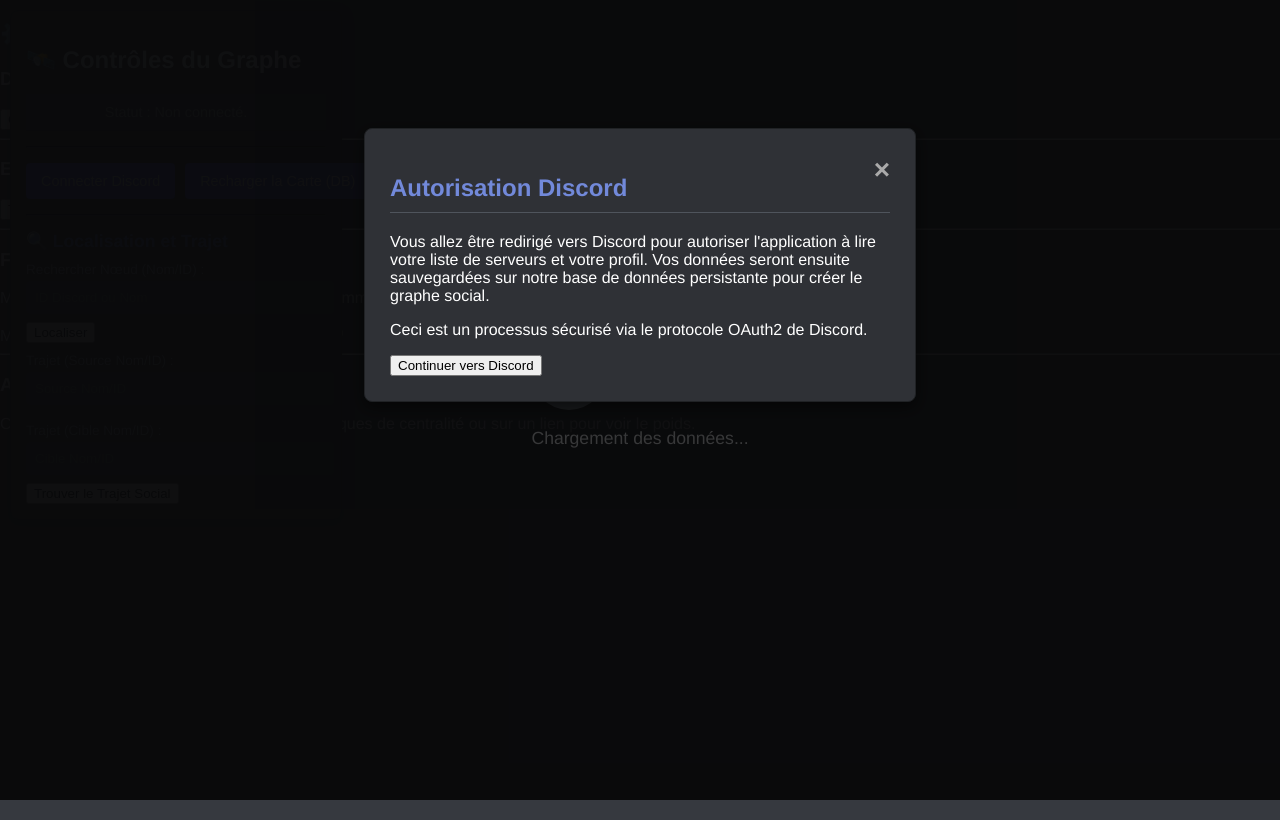
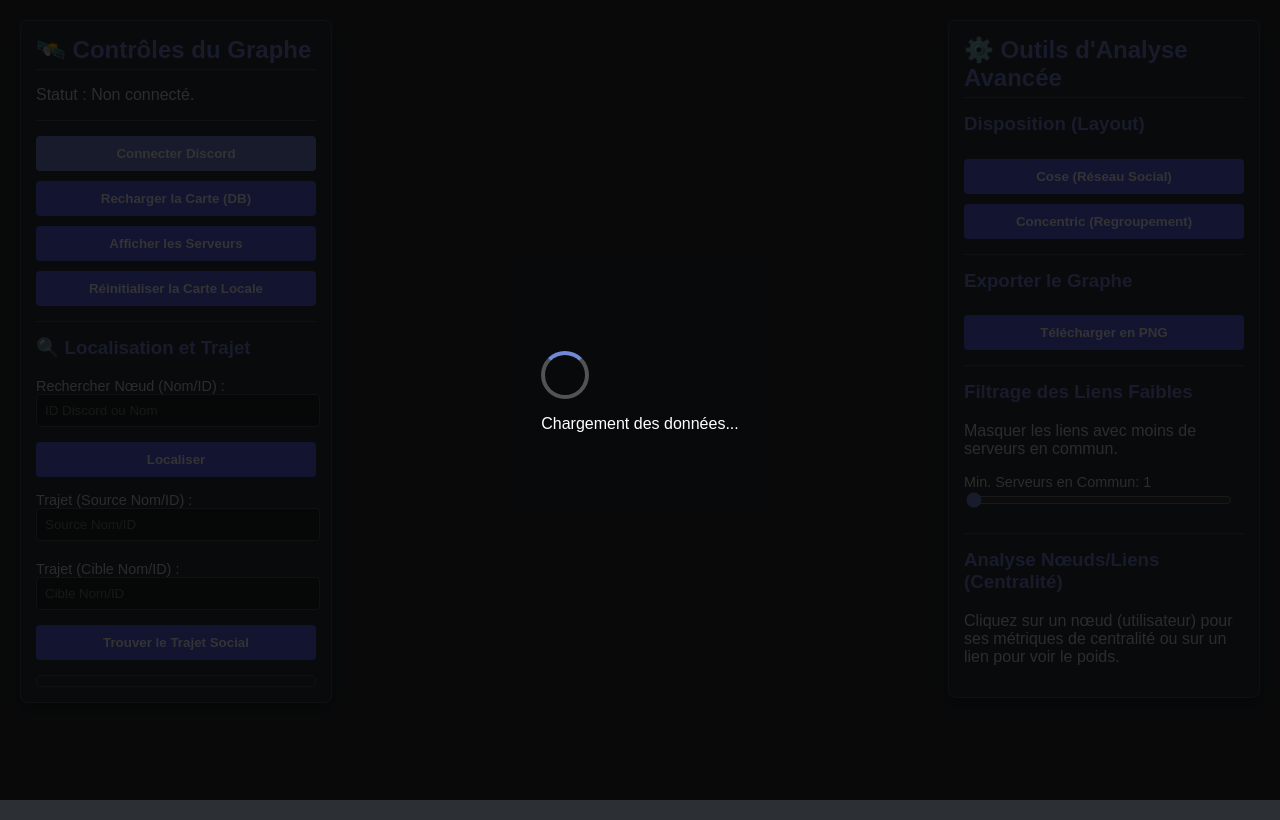
Before and after one commit to Friendtree0/Friendtree0.github.io, a plain HTML site: page index.html in a window 1280 px wide. Drawn offline with Linux system fonts and the light colour scheme; files that its build step writes are made by us from their sources.

Commit message:
Update style.css

```diff
--- a/frontend/style.css
+++ b/frontend/style.css
@@ -1,250 +1,47 @@
-/* Fichier : frontend/style.css (CODE COMPLET FINAL) */
+/* Fichier : style.css */
 
-/* --- RESET & FOND (Discord Theme) --- */
-body {
+body, html {
     margin: 0;
     padding: 0;
-    font-family: 'Whitney', 'Helvetica Neue', Helvetica, Arial, sans-serif;
-    background-color: #36393f; /* Arrière-plan sombre Discord */
-    color: #ffffff;
-    min-height: 100vh;
-}
-
-/* --- HEADER ET CONTRÔLES --- */
-header {
-    background-color: #2f3136; /* Couleur des canaux/panneaux Discord */
-    padding: 15px 20px;
-    border-bottom: 1px solid #202225;
-    display: flex;
-    justify-content: space-between;
-    align-items: center;
-    flex-wrap: wrap;
-}
-
-header h1 {
-    font-size: 1.8em;
-    color: #ffffff;
-    margin: 0;
-}
-
-#controls {
-    display: flex;
-    gap: 10px;
-    margin-top: 5px;
-}
-
-#controls button {
-    background-color: #5865f2; /* Bleu Discord */
-    color: white;
-    border: none;
-    padding: 10px 15px;
-    border-radius: 4px;
-    cursor: pointer;
-    font-size: 0.9em;
-    transition: background-color 0.2s;
-    white-space: nowrap;
-}
-
-#controls button:hover {
-    background-color: #4752c4;
-}
-
-/* --- STATUT DE CONNEXION --- */
-#connexion-status {
-    background-color: #40444b;
-    color: #b9bbbe;
-    padding: 10px 20px;
-    font-size: 0.9em;
-    text-align: center;
-    border-bottom: 1px solid #202225;
-}
-
-/* --- CONTENEUR PRINCIPAL ET GRAPHE --- */
-#main-container {
-    display: flex;
-    position: relative;
-    height: calc(100vh - 145px);
-    min-height: 500px;
+    height: 100%;
+    font-family: Arial, sans-serif;
+    background-color: #2c2f33; /* Couleur de fond Discord */
+    color: #dcddde;
 }
 
 #cy {
-    flex-grow: 1;
-    background-color: #36393f;
-    min-width: 50%;
+    width: 100%;
     height: 100%;
-    transition: opacity 0.3s; /* Pour l'effet de flou lors du chargement */
+    position: absolute;
+    top: 0;
+    left: 0;
+    z-index: 1; /* Le graphe est en arrière-plan */
 }
 
-/* --- PANNEAU DE CONTRÔLE FLOTTANT (DRAGGABLE) --- */
-#control-panel {
-    position: absolute;
-    top: 10px;
-    left: 10px;
-    width: 300px;
-    background-color: #2f3136;
-    border: 1px solid #202225;
-    border-radius: 8px;
-    box-shadow: 0 4px 12px rgba(0, 0, 0, 0.4);
-    cursor: move; /* Rendu draggable */
-    z-index: 10;
-    padding: 15px;
-}
-
-#control-panel h3 {
-    color: #7289da;
-    font-size: 1.1em;
-    margin-top: 15px;
-    margin-bottom: 5px;
-}
-
-#control-panel label {
-    display: block;
-    color: #b9bbbe;
-    font-size: 0.85em;
-    margin-top: 10px;
-}
-
-#control-panel input[type="text"] {
-    width: calc(100% - 10px);
-    padding: 8px;
-    margin-top: 4px;
-    margin-bottom: 8px;
-    border: 1px solid #40444b;
-    border-radius: 4px;
-    background-color: #40444b;
-    color: white;
-}
-
-#control-panel hr {
-    border-color: #40444b;
-    margin: 15px 0;
-}
-
-#control-panel .control-button {
-    width: 100%;
-    background-color: #5865f2;
-    color: white;
-    border: none;
-    padding: 8px;
-    border-radius: 4px;
-    cursor: pointer;
-    margin-top: 5px;
-    transition: background-color 0.2s;
-}
-
-#control-panel .control-button:hover {
-    background-color: #4752c4;
-}
-
-
-/* --- PANNEAU DE DÉTAILS (NON-DRAGGABLE) --- */
-#details-panel {
-    position: absolute;
-    top: 10px;
-    right: 10px;
-    width: 300px;
-    background-color: #2f3136;
-    border: 1px solid #202225;
-    border-radius: 8px;
-    box-shadow: 0 4px 12px rgba(0, 0, 0, 0.4);
-    cursor: default; /* Non-draggable */
-    z-index: 10;
-    padding: 15px;
-}
-
-#details-panel h2 {
-    color: #7289da;
-    font-size: 1.2em;
-    margin-top: 0;
-    padding-bottom: 5px;
-    border-bottom: 1px solid #4f545c;
-}
-
-#details-content p {
-    margin: 5px 0;
-    font-size: 0.9em;
-}
-
-#details-content strong {
-    color: #ffffff;
-}
-
-#details-content code {
-    background-color: #40444b;
-    padding: 2px 4px;
-    border-radius: 3px;
-    font-family: 'Consolas', monospace;
-    font-size: 0.85em;
-    color: #d1d2d3;
-    user-select: all;
-    cursor: text;
-}
-
-
-/* --- NAVIGATION ET PAGES D'INFORMATION --- */
-
-.main-nav {
-    text-align: center;
-    padding: 10px 0;
-    margin-bottom: 20px;
-    border-bottom: 1px solid #4f545c;
-    background-color: #2c2f33;
-}
-
-.main-nav a {
-    color: #99aab5;
-    text-decoration: none;
-    padding: 0 15px;
-    font-weight: bold;
-    transition: color 0.2s;
-}
-
-.main-nav a:hover {
-    color: #ffffff;
-}
-
-/* --- CYTOSCAPE STYLES (Focus et Trajet) --- */
-
-/* Style pour mettre en évidence un nœud (Localiser et Trajet) */
-#cy .highlighted {
-    border-width: 5px !important;
-    border-color: #ffcc00 !important; /* Jaune vif pour le focus */
-    z-index: 100;
-}
-
-/* Style pour mettre en évidence les arêtes (Trajet) */
-#cy .path {
-    line-color: #ffcc00 !important; /* Jaune vif pour le chemin */
-    width: 5 !important;
-    z-index: 90;
-}
-
-/* --- STYLE VISUEL (LOADER) --- */
+/* --- Loader Overlay --- */
 #loader-overlay {
-    position: absolute;
+    position: fixed;
     top: 0;
     left: 0;
     width: 100%;
     height: 100%;
-    background-color: rgba(30, 32, 36, 0.9); /* Fond légèrement transparent */
+    background-color: rgba(0, 0, 0, 0.8);
     display: flex;
-    flex-direction: column;
     justify-content: center;
     align-items: center;
-    z-index: 1000; /* Assurez-vous qu'il est au-dessus du graphe */
-    color: #b9bbbe;
-    font-size: 1.1em;
+    z-index: 9999;
+    color: white;
+    text-align: center;
 }
 
-/* Spinner CSS (animation simple) */
 .spinner {
-    border: 8px solid #4f545c;
-    border-top: 8px solid #7289da; /* Bleu Discord */
+    border: 4px solid rgba(255, 255, 255, 0.3);
+    border-top: 4px solid #7289da; /* Bleu Discord */
     border-radius: 50%;
-    width: 60px;
-    height: 60px;
+    width: 40px;
+    height: 40px;
     animation: spin 1s linear infinite;
-    margin-bottom: 15px;
+    margin-bottom: 10px;
 }
 
 @keyframes spin {
@@ -252,46 +49,136 @@
     100% { transform: rotate(360deg); }
 }
 
-/* --- STYLE MODAL (POPUP) --- */
+/* --- Styles des Panneaux Flottants (Déplaçables) --- */
+
+.draggable-panel {
+    position: absolute;
+    padding: 15px;
+    background-color: rgba(47, 49, 54, 0.95); /* Couleur foncée de Discord */
+    border: 1px solid #4f545c;
+    border-radius: 8px;
+    box-shadow: 0 8px 16px rgba(0, 0, 0, 0.3);
+    z-index: 10;
+    color: #dcddde;
+    user-select: none; /* Empêche la sélection de texte lors du glisser-déposer */
+    max-width: 300px;
+}
+
+/* Positionnement initial des panneaux */
+#control-panel {
+    top: 20px;
+    left: 20px;
+    width: 280px;
+}
+
+#details-panel {
+    top: 400px;
+    left: 20px;
+    width: 280px;
+}
+
+#controls-panel {
+    top: 20px;
+    right: 20px;
+    width: 280px;
+}
+
+.panel-header {
+    cursor: move; /* Indique que le panneau peut être déplacé */
+    margin-top: 0;
+    margin-bottom: 10px;
+    padding-bottom: 5px;
+    border-bottom: 1px solid #4f545c;
+}
+
+/* --- Éléments de Formulaire et Boutons --- */
+
+h2, h3 {
+    color: #7289da; /* Bleu Discord */
+    margin-top: 15px;
+}
+
+hr {
+    border: none;
+    border-top: 1px solid #4f545c;
+    margin: 10px 0;
+}
+
+label {
+    display: block;
+    margin-top: 10px;
+    font-size: 0.9em;
+}
+
+input[type="text"] {
+    width: 95%;
+    padding: 8px;
+    margin-bottom: 10px;
+    border: 1px solid #4f545c;
+    background-color: #202225;
+    color: #dcddde;
+    border-radius: 4px;
+}
+
+button {
+    width: 100%;
+    padding: 10px;
+    margin-top: 5px;
+    margin-bottom: 5px;
+    border: none;
+    border-radius: 4px;
+    font-weight: bold;
+    cursor: pointer;
+    transition: background-color 0.2s;
+    color: white;
+    background-color: #5865f2; /* Couleur principale */
+}
+
+button:hover {
+    background-color: #4752c4;
+}
+
+#btn-discord-connect {
+    background-color: #7289da;
+}
+
+#btn-discord-connect:hover {
+    background-color: #677bc4;
+}
+
+/* --- Styles spécifiques au Cytoscape --- */
+
+/* Classes de Mise en Évidence (ajoutées par JS) */
+.highlighted {
+    /* Style défini dans app.js pour le border color */
+}
+
+.path {
+    /* Style défini dans app.js pour le line-color */
+}
+
+/* --- Modale --- */
 .modal {
+    display: none;
     position: fixed;
-    z-index: 2000; /* Au-dessus de tout */
+    z-index: 1000;
     left: 0;
     top: 0;
     width: 100%;
     height: 100%;
     overflow: auto;
-    background-color: rgba(0, 0, 0, 0.7);
-    /* display: none; est géré par JS et par le style inline dans le HTML */
+    background-color: rgba(0,0,0,0.7);
 }
 
 .modal-content {
-    background-color: #2f3136;
-    margin: 10% auto; /* Centrage vertical et horizontal */
-    padding: 25px;
-    border: 1px solid #202225;
+    background-color: #36393f;
+    margin: 15% auto;
+    padding: 20px;
+    border: 1px solid #888;
     width: 80%;
-    max-width: 500px;
+    max-width: 400px;
     border-radius: 8px;
-    box-shadow: 0 5px 15px rgba(0, 0, 0, 0.5);
-    animation: modalopen 0.4s;
-}
-
-@keyframes modalopen {
-    from {opacity: 0; transform: translateY(-50px);}
-    to {opacity: 1; transform: translateY(0);}
-}
-
-.modal-content h2 {
-    color: #7289da;
-    border-bottom: 1px solid #4f545c;
-    padding-bottom: 10px;
-}
-
-.modal-content ul {
-    list-style-type: disc;
-    padding-left: 25px;
-    color: #d1d2d3;
+    text-align: center;
 }
 
 .close-button {
@@ -299,8 +186,6 @@
     float: right;
     font-size: 28px;
     font-weight: bold;
-    cursor: pointer;
-    transition: color 0.2s;
 }
 
 .close-button:hover,
@@ -309,3 +194,22 @@
     text-decoration: none;
     cursor: pointer;
 }
+
+#btn-modal-continue {
+    margin-top: 20px;
+}
+
+/* Style pour le filtre de poids */
+#weight-filter {
+    width: 95%;
+    margin-bottom: 15px;
+    accent-color: #7289da;
+}
+
+#path-result {
+    margin-top: 10px;
+    padding: 5px;
+    border: 1px solid #4f545c;
+    border-radius: 4px;
+    font-size: 0.9em;
+}
```
